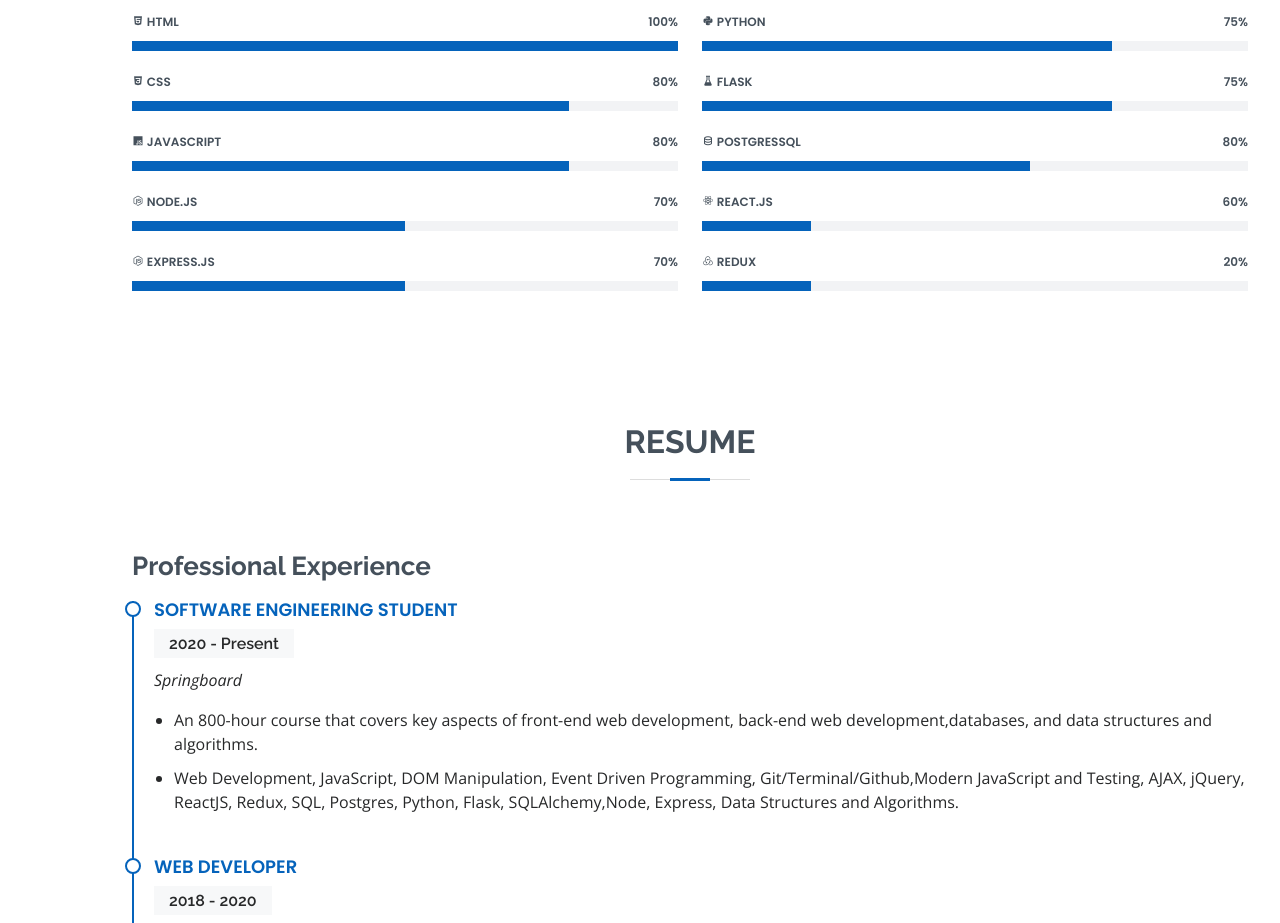
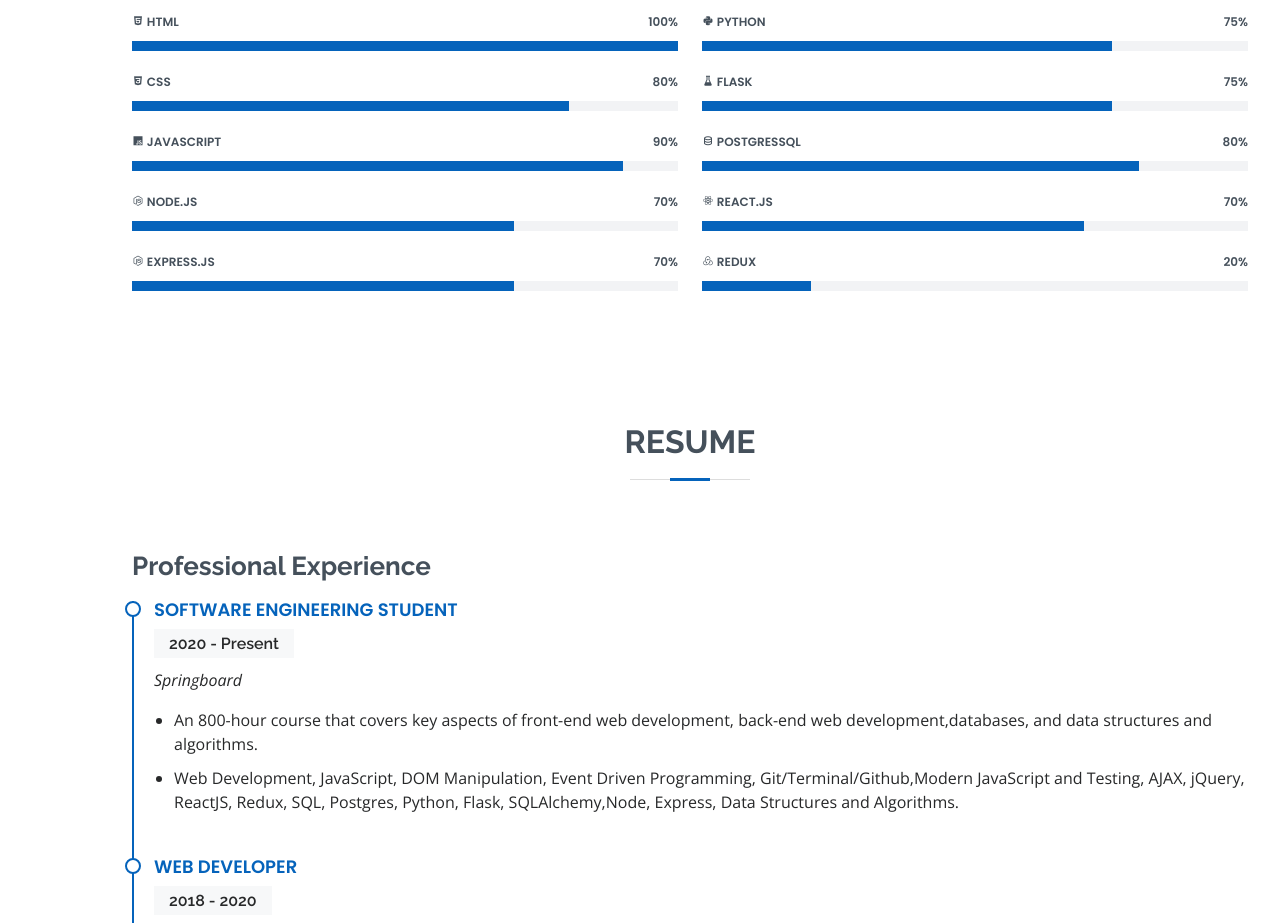
Before and after one commit to Eyad-A/new-portfolio, a plain HTML site: page index.html in a window 1280 px wide. Shown: the part 1533-2456 px from the top of the page. Drawn offline with nearby package versions, Linux system fonts and the light colour scheme.

Commit message:
Update skills

```diff
--- a/index.html
+++ b/index.html
@@ -138,23 +138,23 @@
             </div>
 
             <div class="progress">
-              <span class="skill"><i class="bx bxl-javascript"></i> JavaScript <i class="val">80%</i></span>
+              <span class="skill"><i class="bx bxl-javascript"></i> JavaScript <i class="val">90%</i></span>
               <div class="progress-bar-wrap">
-                <div class="progress-bar" role="progressbar" aria-valuenow="80" aria-valuemin="0" aria-valuemax="100"></div>
+                <div class="progress-bar" role="progressbar" aria-valuenow="90" aria-valuemin="0" aria-valuemax="100"></div>
               </div>
             </div>
 
             <div class="progress">
               <span class="skill"><i class="bx bxl-nodejs"></i> Node.js <i class="val">70%</i></span>
               <div class="progress-bar-wrap">
-                <div class="progress-bar" role="progressbar" aria-valuenow="50" aria-valuemin="0" aria-valuemax="100"></div>
+                <div class="progress-bar" role="progressbar" aria-valuenow="70" aria-valuemin="0" aria-valuemax="100"></div>
               </div>
             </div>
 
             <div class="progress">
               <span class="skill"><i class="bx bxl-nodejs"></i> Express.js <i class="val">70%</i></span>
               <div class="progress-bar-wrap">
-                <div class="progress-bar" role="progressbar" aria-valuenow="50" aria-valuemin="0" aria-valuemax="100"></div>
+                <div class="progress-bar" role="progressbar" aria-valuenow="70" aria-valuemin="0" aria-valuemax="100"></div>
               </div>
             </div>
 
@@ -179,14 +179,14 @@
             <div class="progress">
               <span class="skill"><i class="bx bx-data"></i> PostgresSQL <i class="val">80%</i></span>
               <div class="progress-bar-wrap">
-                <div class="progress-bar" role="progressbar" aria-valuenow="60" aria-valuemin="0" aria-valuemax="100"></div>
+                <div class="progress-bar" role="progressbar" aria-valuenow="80" aria-valuemin="0" aria-valuemax="100"></div>
               </div>
             </div>
 
             <div class="progress">
-              <span class="skill"><i class="bx bxl-react"></i> React.js <i class="val">60%</i></span>
+              <span class="skill"><i class="bx bxl-react"></i> React.js <i class="val">70%</i></span>
               <div class="progress-bar-wrap">
-                <div class="progress-bar" role="progressbar" aria-valuenow="20" aria-valuemin="0" aria-valuemax="100"></div>
+                <div class="progress-bar" role="progressbar" aria-valuenow="70" aria-valuemin="0" aria-valuemax="100"></div>
               </div>
             </div>
 
```
